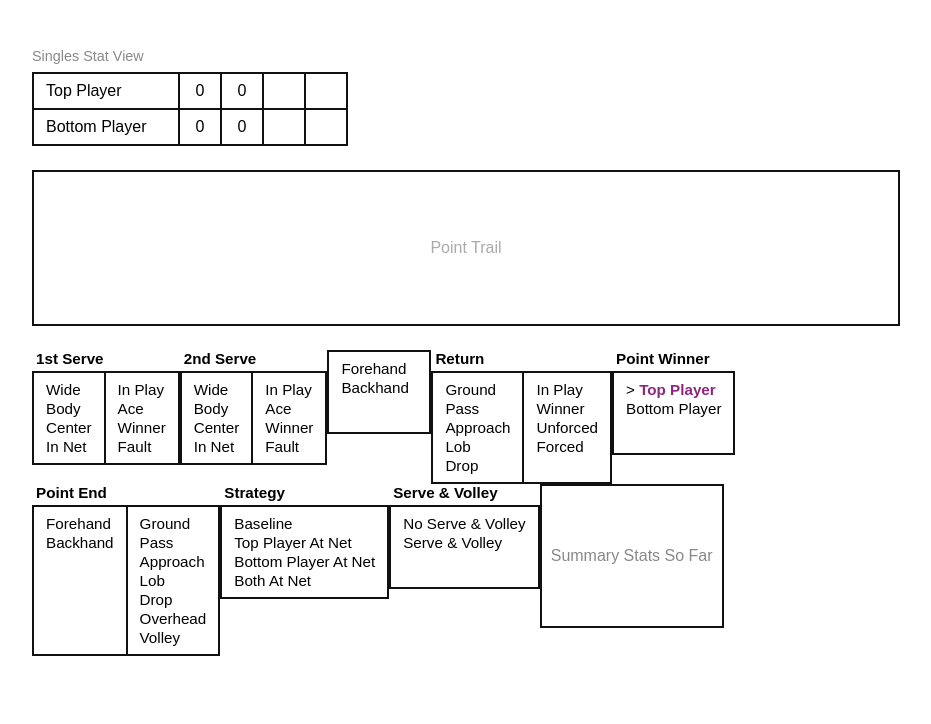
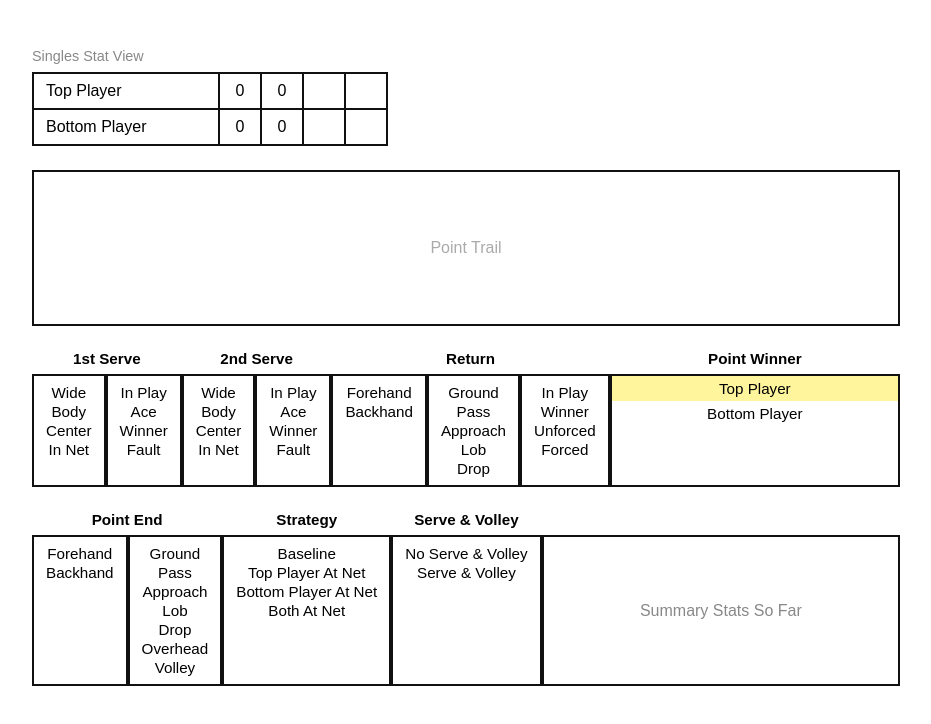
Before and after one commit to jacob-delapaz/Tennis-Statter, a Vue app in the folder web/tennis-statter-web/: page /singles-stat in a window 1280 px wide. Shown: the top 724 px of the page, without its empty margins (174-1105 px from the left). Built offline with nearby package versions, Linux system fonts and the light colour scheme.

Commit message:
Updated highlight and center aligned

```diff
--- a/web/tennis-statter-web/src/views/SinglesStatView.vue
+++ b/web/tennis-statter-web/src/views/SinglesStatView.vue
@@ -14,7 +14,10 @@
     <!-- Score Box (top-left) -->
     <div class="score-box">
       <div class="score-row">
-        <div class="player-cell">{{ topPlayer }}</div>
+        <div class="player-cell">
+          <span v-if="server === topPlayer" class="dot">●</span>
+          {{ topPlayer }}
+        </div>
         <div class="score-cell">{{ inTiebreak ? topTiebreakPoints : pointScores[topPoint] }}</div>
         <div class="score-cell">{{ getSetScore('top', 0) }}</div>
         <div class="score-cell">{{ getSetScore('top', 1) }}</div>
@@ -39,8 +42,10 @@
 
     <!-- Stat Entry Row 1 -->
     <div class="stat-row">
+      <!-- 1st Serve: 2 boxes -->
       <div class="stat-group">
-        <div class="stat-label">1st Serve</div>
+        <div class="stat-label-center">1st Serve</div>
+        <div class="stat-box-row">
           <div class="stat-box">
             <div class="stat-col">
               <div>Wide</div>
@@ -48,6 +53,8 @@
               <div>Center</div>
               <div>In Net</div>
             </div>
+          </div>
+          <div class="stat-box">
             <div class="stat-col">
               <div>In Play</div>
               <div>Ace</div>
@@ -56,8 +63,11 @@
             </div>
           </div>
         </div>
+      </div>
+      <!-- 2nd Serve: 2 boxes -->
       <div class="stat-group">
-        <div class="stat-label">2nd Serve</div>
+        <div class="stat-label-center">2nd Serve</div>
+        <div class="stat-box-row">
           <div class="stat-box">
             <div class="stat-col">
               <div>Wide</div>
@@ -65,6 +75,8 @@
               <div>Center</div>
               <div>In Net</div>
             </div>
+          </div>
+          <div class="stat-box">
             <div class="stat-col">
               <div>In Play</div>
               <div>Ace</div>
@@ -73,16 +85,17 @@
             </div>
           </div>
         </div>
+      </div>
+      <!-- Return: 3 boxes -->
       <div class="stat-group">
-        <div class="stat-box stat-box-single">
+        <div class="stat-label-center">Return</div>
+        <div class="stat-box-row">
+          <div class="stat-box">
             <div class="stat-col">
               <div>Forehand</div>
               <div>Backhand</div>
             </div>
           </div>
-      </div>
-      <div class="stat-group">
-        <div class="stat-label">Return</div>
           <div class="stat-box">
             <div class="stat-col">
               <div>Ground</div>
@@ -91,6 +104,8 @@
               <div>Lob</div>
               <div>Drop</div>
             </div>
+          </div>
+          <div class="stat-box">
             <div class="stat-col">
               <div>In Play</div>
               <div>Winner</div>
@@ -99,14 +114,13 @@
             </div>
           </div>
         </div>
+      </div>
+      <!-- Point Winner: 1 box -->
       <div class="stat-group">
-        <div class="stat-label">Point Winner</div>
-        <div class="stat-box stat-box-single">
-          <div class="stat-col">
-            <div v-for="(option, idx) in pointWinnerOptions" :key="option">
-              <span v-if="idx === selectedWinner">&gt; </span>
-              <span :class="{ selected: idx === selectedWinner }">{{ option }}</span>
-            </div>
+        <div class="stat-label-center">Point Winner</div>
+        <div class="stat-box point-winner-box">
+          <div v-for="(option, idx) in pointWinnerOptions" :key="option" class="point-winner-option" :class="{ 'selected-row': idx === selectedWinner }">
+            {{ option }}
           </div>
         </div>
       </div>
@@ -114,13 +128,17 @@
 
     <!-- Stat Entry Row 2 -->
     <div class="stat-row">
+      <!-- Point End: 2 boxes -->
       <div class="stat-group">
-        <div class="stat-label">Point End</div>
+        <div class="stat-label-center">Point End</div>
+        <div class="stat-box-row">
           <div class="stat-box">
             <div class="stat-col">
               <div>Forehand</div>
               <div>Backhand</div>
             </div>
+          </div>
+          <div class="stat-box">
             <div class="stat-col">
               <div>Ground</div>
               <div>Pass</div>
@@ -132,9 +150,11 @@
             </div>
           </div>
         </div>
+      </div>
+      <!-- Strategy: 1 box -->
       <div class="stat-group">
-        <div class="stat-label">Strategy</div>
-        <div class="stat-box stat-box-single">
+        <div class="stat-label-center">Strategy</div>
+        <div class="stat-box">
           <div class="stat-col">
             <div>Baseline</div>
             <div>Top Player At Net</div>
@@ -143,16 +163,19 @@
           </div>
         </div>
       </div>
+      <!-- Serve & Volley: 1 box -->
       <div class="stat-group">
-        <div class="stat-label">Serve &amp; Volley</div>
-        <div class="stat-box stat-box-single">
+        <div class="stat-label-center">Serve &amp; Volley</div>
+        <div class="stat-box">
           <div class="stat-col">
             <div>No Serve &amp; Volley</div>
             <div>Serve &amp; Volley</div>
           </div>
         </div>
       </div>
+      <!-- Summary Stats: 1 box -->
       <div class="stat-group">
+        <div class="stat-label-center">&nbsp;</div>
         <div class="stat-box stat-box-summary">
           <div>Summary Stats So Far</div>
         </div>
@@ -169,7 +192,10 @@ const route = useRoute();
 const router = useRouter();
 const topPlayer = route.query.topPlayer as string || 'Top Player';
 const bottomPlayer = route.query.bottomPlayer as string || 'Bottom Player';
-const server = route.query.server as string || '';
+const initialServer = route.query.server as string || '';
+
+// Current server (alternates each game)
+const server = ref(initialServer);
 
 const matchWinner = ref<string | null>(null);
 
@@ -186,6 +212,7 @@ const currentSet = ref(1);
 const inTiebreak = ref(false);
 const topTiebreakPoints = ref(0);
 const bottomTiebreakPoints = ref(0);
+const tiebreakFirstServer = ref<string | null>(null);
 
 const pointWinnerOptions = ['Top Player', 'Bottom Player'];
 const selectedWinner = ref(0);
@@ -199,7 +226,11 @@ function getSetScore(player: 'top' | 'bottom', colIndex: number): string | numbe
 
   // If this column has a completed set, show it
   if (colIndex < sets.length) {
-    return sets[colIndex];
+    return sets[colIndex] ?? '';
+  }
+  // If match is over, don't show live games for unplayed sets
+  if (matchWinner.value) {
+    return '';
   }
   // If this is the current set column (immediately after completed sets), show live games
   if (colIndex === sets.length) {
@@ -210,6 +241,11 @@ function getSetScore(player: 'top' | 'bottom', colIndex: number): string | numbe
 }
 
 function handleKey(e: KeyboardEvent) {
+  // Don't allow input after match is over
+  if (matchWinner.value) {
+    return;
+  }
+
   if (e.key === 'ArrowDown') {
     selectedWinner.value = (selectedWinner.value + 1) % pointWinnerOptions.length;
   } else if (e.key === 'ArrowUp') {
@@ -226,6 +262,11 @@ function submitPointWinner() {
       topTiebreakPoints.value++;
     } else {
       bottomTiebreakPoints.value++;
+    }
+    // Tiebreak serve switching: first serve is 1 point, then alternate every 2 points
+    const totalPoints = topTiebreakPoints.value + bottomTiebreakPoints.value;
+    if (totalPoints === 1 || (totalPoints > 1 && (totalPoints - 1) % 2 === 0)) {
+      switchServer();
     }
     checkTiebreakWin();
   } else {
@@ -266,8 +307,13 @@ function updateScore(
   }
 }
 
-function winGame(myGames: { value: number }, oppGames: { value: number }) {
+function switchServer() {
+  server.value = server.value === topPlayer ? bottomPlayer : topPlayer;
+}
+
+function winGame(myGames: { value: number }, _oppGames: { value: number }) {
   myGames.value++;
+  switchServer(); // Server alternates after each game
   checkSetWin();
 }
 
@@ -280,6 +326,7 @@ function checkSetWin() {
     inTiebreak.value = true;
     topTiebreakPoints.value = 0;
     bottomTiebreakPoints.value = 0;
+    tiebreakFirstServer.value = server.value; // Remember who serves first in tiebreak
     return;
   }
 
@@ -310,14 +357,14 @@ function checkTiebreakWin() {
   }
 }
 
-function winSet(winner: 'top' | 'bottom') {
+function winSet(_winner: 'top' | 'bottom') {
   // Store completed set scores
   topSets.value.push(topGames.value);
   bottomSets.value.push(bottomGames.value);
 
   // Check if match is won (best of 3 = first to 2 sets)
-  const topSetsWon = topSets.value.filter((s, i) => s > bottomSets.value[i]).length;
-  const bottomSetsWon = bottomSets.value.filter((s, i) => s > topSets.value[i]).length;
+  const topSetsWon = topSets.value.filter((s, i) => s > (bottomSets.value[i] ?? 0)).length;
+  const bottomSetsWon = bottomSets.value.filter((s, i) => s > (topSets.value[i] ?? 0)).length;
 
   if (topSetsWon >= 2) {
     matchWinner.value = topPlayer;
@@ -333,9 +380,16 @@ function winSet(winner: 'top' | 'bottom') {
   bottomGames.value = 0;
   topPoint.value = 0;
   bottomPoint.value = 0;
+
+  // After a tiebreak, the player who served second in the tiebreak serves first in the next set
+  if (inTiebreak.value && tiebreakFirstServer.value) {
+    server.value = tiebreakFirstServer.value === topPlayer ? bottomPlayer : topPlayer;
+  }
+
   inTiebreak.value = false;
   topTiebreakPoints.value = 0;
   bottomTiebreakPoints.value = 0;
+  tiebreakFirstServer.value = null;
   currentSet.value++;
 }
 
@@ -373,7 +427,7 @@ onUnmounted(() => {
   display: flex;
 }
 .player-cell {
-  min-width: 120px;
+  min-width: 160px;
   padding: 8px 12px;
   border-right: 2px solid #111;
   display: flex;
@@ -420,29 +474,41 @@ onUnmounted(() => {
 .stat-row {
   display: flex;
   gap: 0;
-  margin-bottom: 0;
+  margin-bottom: 24px;
+  align-items: stretch;
+  width: 100%;
 }
 .stat-group {
   display: flex;
   flex-direction: column;
+}
+.stat-group:last-child {
+  flex: 1;
 }
 .stat-label {
   font-size: 0.95rem;
   font-weight: 600;
   margin-bottom: 4px;
   padding-left: 4px;
+  min-height: 20px;
+}
+.stat-label-center {
+  font-size: 0.95rem;
+  font-weight: 600;
+  margin-bottom: 4px;
+  min-height: 20px;
+  text-align: center;
 }
 .stat-box {
   display: flex;
   border: 2px solid #111;
-  min-height: 80px;
+  flex: 1;
 }
 .stat-box-single {
   min-width: 100px;
 }
 .stat-box-summary {
   min-width: 180px;
-  min-height: 140px;
   display: flex;
   align-items: center;
   justify-content: center;
@@ -455,13 +521,31 @@ onUnmounted(() => {
   flex-direction: column;
   gap: 2px;
   font-size: 0.95rem;
+  text-align: center;
 }
 .stat-col:last-child {
   border-right: none;
 }
-.selected {
-  font-weight: bold;
-  color: #8e267d;
+.stat-box-row {
+  display: flex;
+  gap: 0;
+  flex: 1;
+  align-items: stretch;
+}
+.stat-box-row .stat-box {
+  flex: none;
+}
+.point-winner-box {
+  flex-direction: column;
+  padding: 0;
+}
+.point-winner-option {
+  padding: 4px 12px;
+  font-size: 0.95rem;
+  text-align: center;
+}
+.selected-row {
+  background-color: #fff59d;
 }
 
 /* Match Winner Popup */
```
Lines whose indentation alone changed are shown as unchanged.
